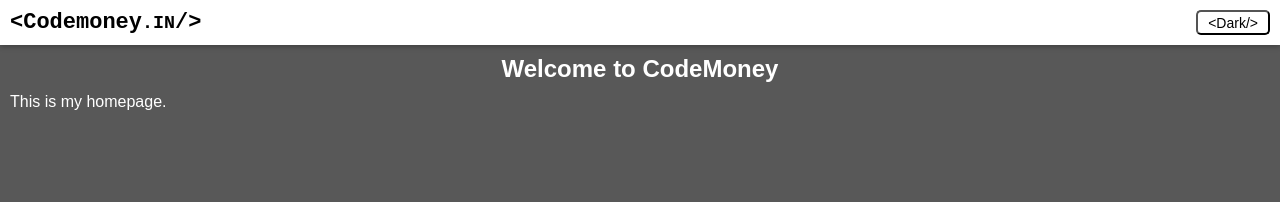
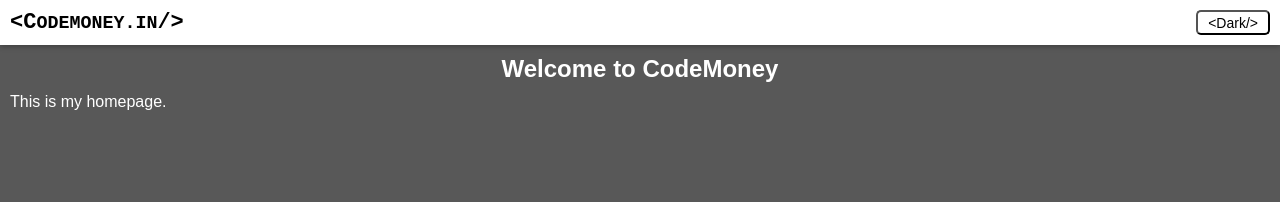
Before and after one commit to naahchi/testing, a Jekyll site: the page built from index.html, in a window 1280 px wide. Shown: the top 202 px of the page. Built offline with Jekyll 4.4.1, drawn with Linux system fonts in a browser that asks for light colours.

Commit message:
Update header.html

```diff
--- a/_includes/header.html
+++ b/_includes/header.html
@@ -1,5 +1,6 @@
 <nav class="top_nav">
-    <a href="/" class="logo">&lt;Codemoney<small style="font-family: monospace;">.IN</small>/&gt;</a>
+    <!-- <a href="/" class="logo">&lt;Codemoney<small style="font-family: monospace;">.IN</small>/&gt;</a> -->
+    <a href="/" class="logo">&lt;C<small style="font-family: monospace;">ODEMONEY.IN</small>/&gt;</a>
     <button id="themeBtn">:::::</button>
 </nav>
 <nav class="bottom_nav">
```
